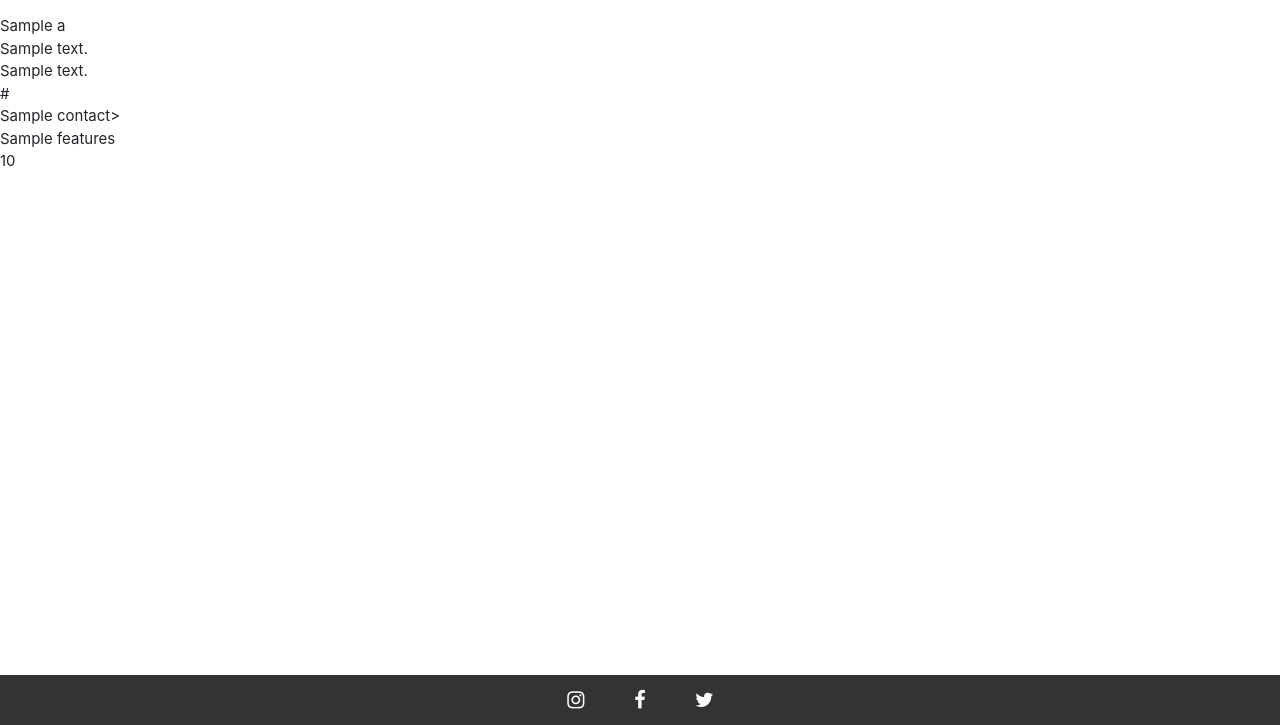
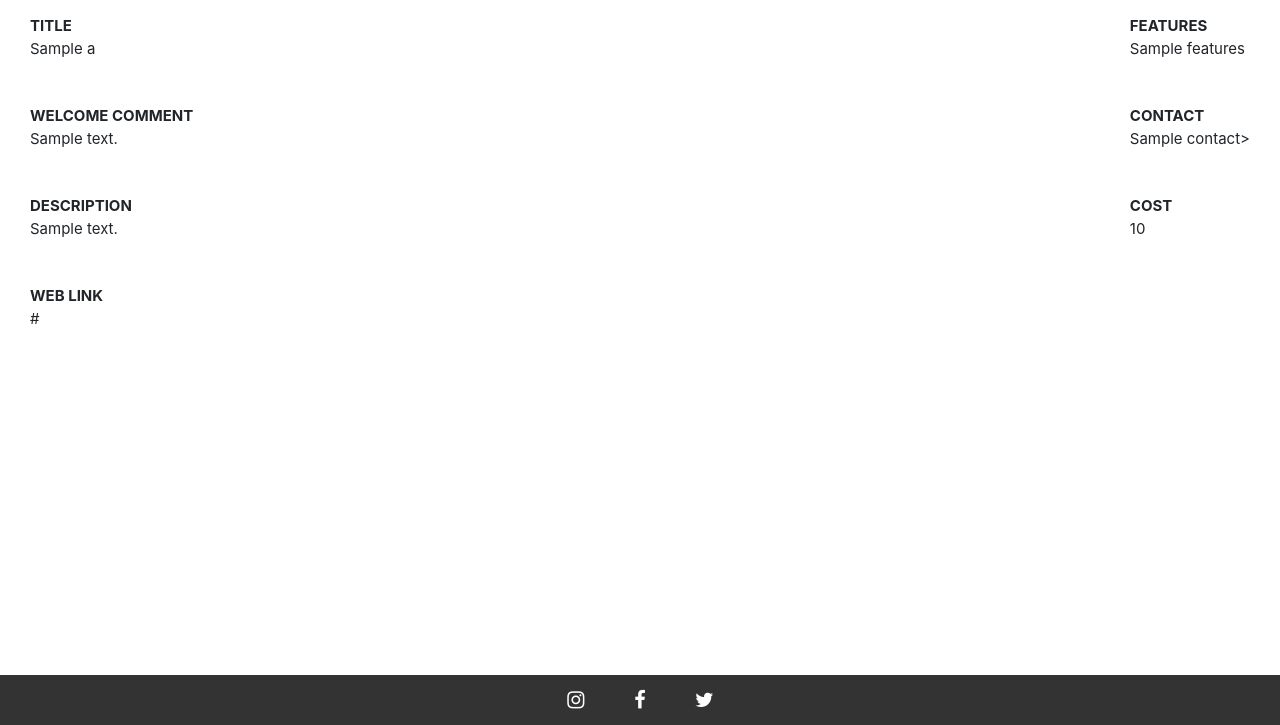
Before and after one commit to glasgow18/team-14, a Django app: template artlink/templates/activity.html in a window 1280 px wide. Shown: the part 75-800 px from the top of the page. Run offline with Django 3.2, Linux system fonts and the light colour scheme; the template is opened without the code that fills it: most values are stand-ins (such as "Sample title", 1, 10 or a date in 2020); some libraries are stand-ins or nearby versions.

Commit message:
goodluck

```diff
--- a/artlink/static/styles/styles.css
+++ b/artlink/static/styles/styles.css
@@ -225,13 +225,25 @@
 }
 
 .left {
-	color:green;
+    	position: relative;
+    	left: 30px;
 	float:left;
 
 }
 
 .right{
-	color:blue;
+	position: relative;
+	right: 30px;
 	float:right;
+<<<<<<< Updated upstream
 
 }
+=======
+
+}
+
+.sect{
+	font-size: 15px;
+	border: 5px solid yellow;
+}
+>>>>>>> Stashed changes
--- a/artlink/templates/activity.html
+++ b/artlink/templates/activity.html
@@ -12,17 +12,51 @@
 </br>
 </br>
 </br>
-<div id="left">
+<div class="left">
+	<div class="sect">
+	<b>TITLE</b></br>
 	{{ aData.title }}</br>
+	</div>
+	</br>
+	</br>
+	<div class="sect">
+	<b>WELCOME COMMENT</b></br>
 	{{ aData.welcomeComment }}</br>
+	</div>
+	</br>
+	</br>
+	<div class="sect">
+	<b>DESCRIPTION</b></br>
 	{{ aData.description }}</br>
+	</div>
+	</br>
+	</br>
+	<div class="sect">
+	<b>WEB LINK</b></br>
 	{{ aData.webLink }}</br>
+	</div>
 
 </div>
-<div id="right">
+<div class="right">
+	<div class="sect">
+	<b>FEATURES</b>
+	</br>
+	{{ aData.features }}</br>
+	</div>
+	</br>
+	</br>
+	<div class="sect">
+	<b>CONTACT</b>
+	</br>
 	{{ aData.contact }}></br>
-	{{ aData.features }}</br>
-	{{ aData.cost }}</br>
+	</div>
+	</br>
+	</br>
+	<div class="sect">
+	<b>COST</b>
+	</br>
+	{{ aData.cost }}
+	</div>
 </div>
 
 
```
